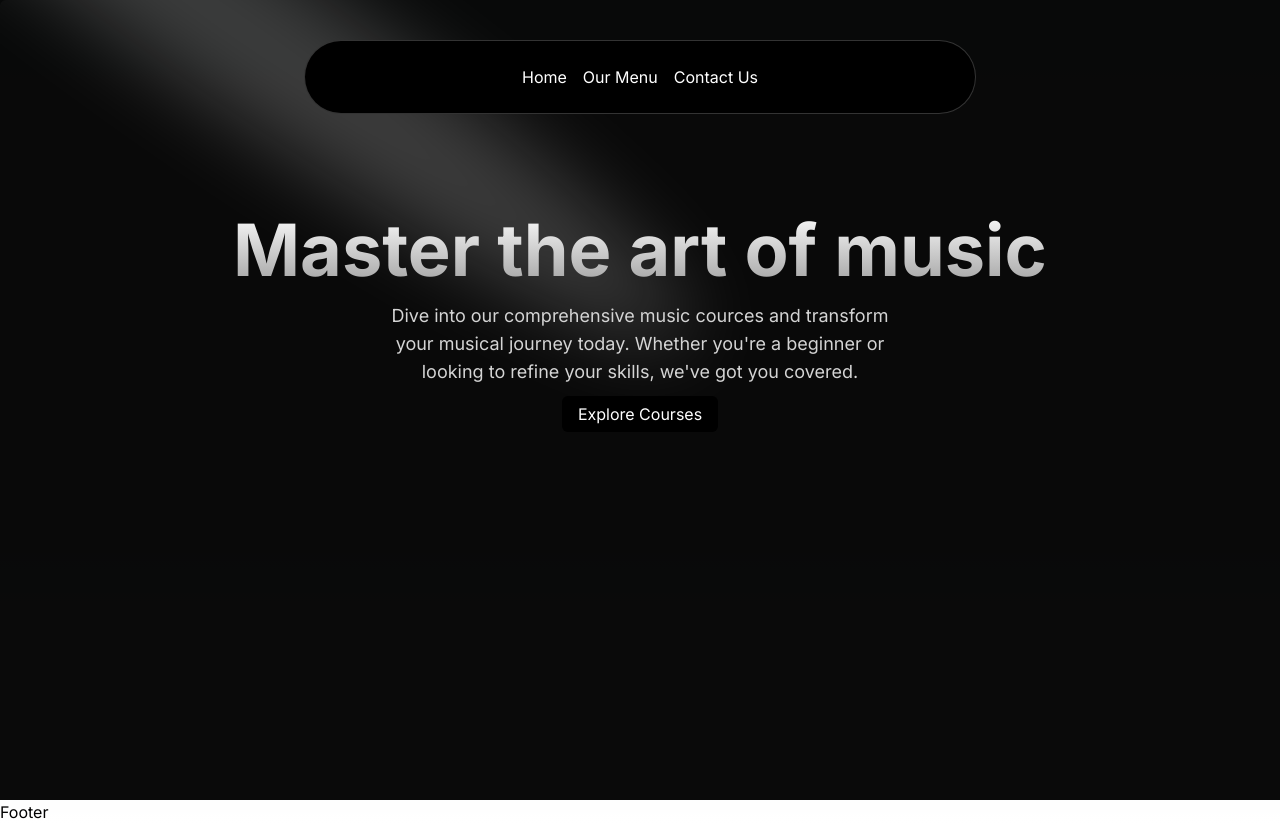
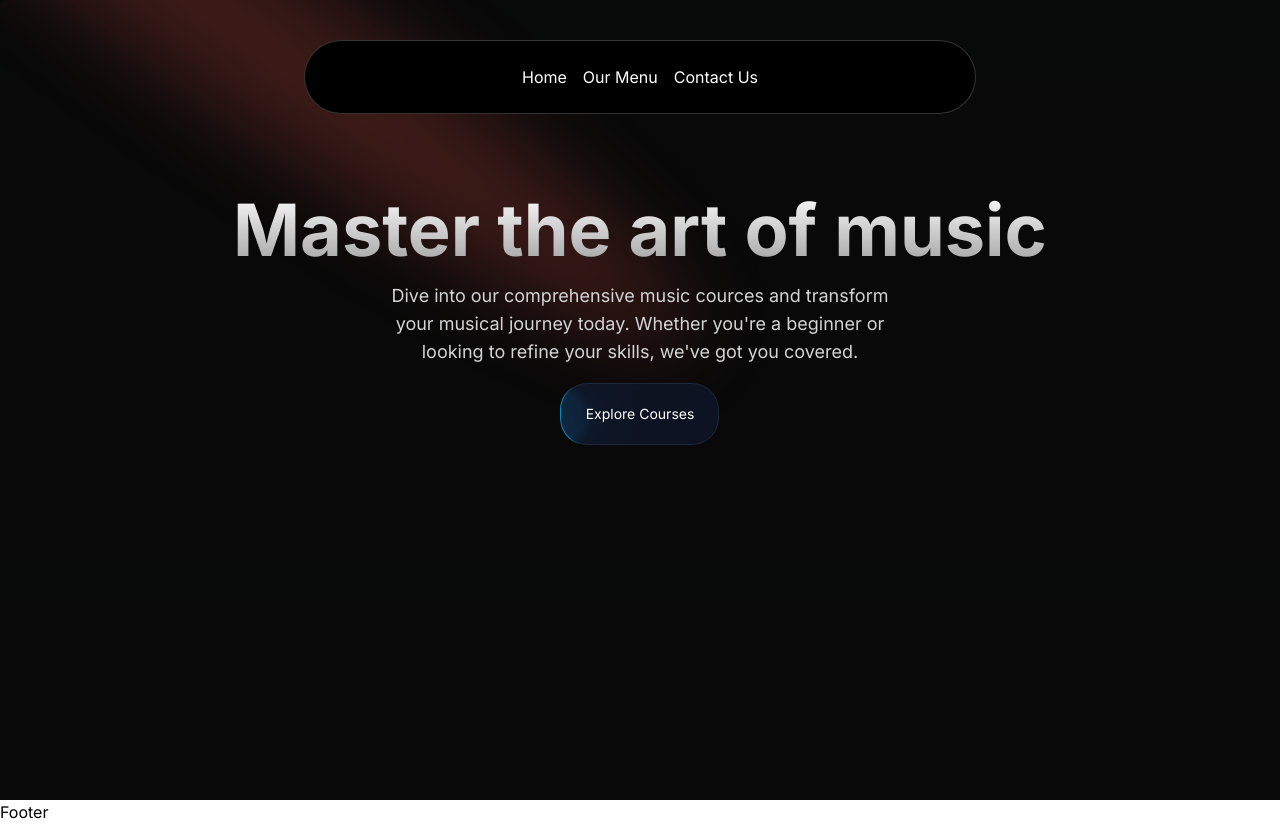
Before and after one commit to IkhlasGadagin/NextReact, a Next.js app: page / in a window 1280 px wide. Built offline with nearby package versions, Linux system fonts and the light colour scheme.

Commit message:
the moving border is added in the Hero section

```diff
--- a/src/components/HeroSection.tsx
+++ b/src/components/HeroSection.tsx
@@ -1,6 +1,7 @@
 import Link from 'next/link'
 import React from 'react'
 import { Spotlight } from './ui/Spotlight'
+import { Button } from "./ui/moving-border";
 
 const HeroSection = () => {
   return (
@@ -11,7 +12,7 @@
     >
          <Spotlight
         className="-top-40 left-0 md:left-60 md:-top-20"
-        fill="white"
+        fill="#FD5E53"
          />
         <div className='p-4 relative z-10 w-full text-center'>
             <h1
@@ -24,7 +25,10 @@
                 to refine your skills, we've got you covered.
             </p>
             <div className="mt-4">
-                <Link href="/courses" className="bg-black text-white px-4 py-2 rounded-md">Explore Courses</Link>
+                <Link href="/courses">
+                <Button
+                 borderRadius="1.75rem">Explore Courses</Button>
+                </Link>
             </div>
         </div>
     </div>
--- /dev/null
+++ b/src/components/ui/moving-border.tsx
@@ -0,0 +1,139 @@
+"use client";
+import React from "react";
+import {
+  motion,
+  useAnimationFrame,
+  useMotionTemplate,
+  useMotionValue,
+  useTransform,
+} from "motion/react";
+import { useRef } from "react";
+import { cn } from "@/utils/cn";
+
+export function Button({
+  borderRadius = "1.75rem",
+  children,
+  as: Component = "button",
+  containerClassName,
+  borderClassName,
+  duration,
+  className,
+  ...otherProps
+}: {
+  borderRadius?: string;
+  children: React.ReactNode;
+  as?: any;
+  containerClassName?: string;
+  borderClassName?: string;
+  duration?: number;
+  className?: string;
+  [key: string]: any;
+}) {
+  return (
+    <Component
+      className={cn(
+        "relative h-16 w-40 overflow-hidden bg-transparent p-[1px] text-xl",
+        containerClassName,
+      )}
+      style={{
+        borderRadius: borderRadius,
+      }}
+      {...otherProps}
+    >
+      <div
+        className="absolute inset-0"
+        style={{ borderRadius: `calc(${borderRadius} * 0.96)` }}
+      >
+        <MovingBorder duration={duration} rx="30%" ry="30%">
+          <div
+            className={cn(
+              "h-20 w-20 bg-[radial-gradient(#0ea5e9_40%,transparent_60%)] opacity-[0.8]",
+              borderClassName,
+            )}
+          />
+        </MovingBorder>
+      </div>
+
+      <div
+        className={cn(
+          "relative flex h-full w-full items-center justify-center border border-slate-800 bg-slate-900/[0.8] text-sm text-white antialiased backdrop-blur-xl",
+          className,
+        )}
+        style={{
+          borderRadius: `calc(${borderRadius} * 0.96)`,
+        }}
+      >
+        {children}
+      </div>
+    </Component>
+  );
+}
+
+export const MovingBorder = ({
+  children,
+  duration = 3000,
+  rx,
+  ry,
+  ...otherProps
+}: {
+  children: React.ReactNode;
+  duration?: number;
+  rx?: string;
+  ry?: string;
+  [key: string]: any;
+}) => {
+  const pathRef = useRef<any>();
+  const progress = useMotionValue<number>(0);
+
+  useAnimationFrame((time) => {
+    const length = pathRef.current?.getTotalLength();
+    if (length) {
+      const pxPerMillisecond = length / duration;
+      progress.set((time * pxPerMillisecond) % length);
+    }
+  });
+
+  const x = useTransform(
+    progress,
+    (val) => pathRef.current?.getPointAtLength(val).x,
+  );
+  const y = useTransform(
+    progress,
+    (val) => pathRef.current?.getPointAtLength(val).y,
+  );
+
+  const transform = useMotionTemplate`translateX(${x}px) translateY(${y}px) translateX(-50%) translateY(-50%)`;
+
+  return (
+    <>
+      <svg
+        xmlns="http://www.w3.org/2000/svg"
+        preserveAspectRatio="none"
+        className="absolute h-full w-full"
+        width="100%"
+        height="100%"
+        {...otherProps}
+      >
+        <rect
+          fill="none"
+          width="100%"
+          height="100%"
+          rx={rx}
+          ry={ry}
+          ref={pathRef}
+        />
+      </svg>
+      <motion.div
+        style={{
+          position: "absolute",
+          top: 0,
+          left: 0,
+          display: "inline-block",
+          transform,
+        }}
+      >
+        {children}
+      </motion.div>
+    </>
+  );
+};
```
